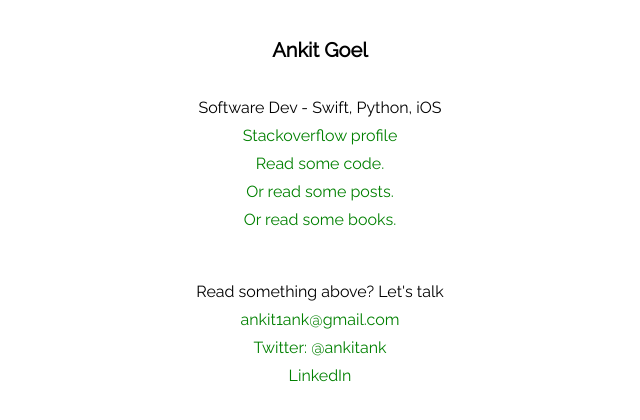
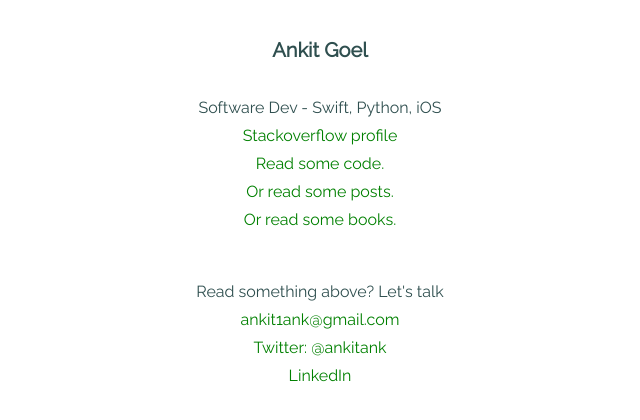
Before and after one commit to ankit1ank/ankitgoel, a plain HTML site: page Resources/Views/index.html in a window 1280 px wide. Shown: the whole page, without its empty margins (320-960 px from the left). Drawn offline with Linux system fonts and the light colour scheme.

Commit message:
Remove pure black

```diff
--- a/Resources/Views/index.html
+++ b/Resources/Views/index.html
@@ -7,7 +7,7 @@
 body {
     text-align: center;
     background: white;
-    color: black;
+    color: darkslategrey;
     font-family: 'Raleway', sans-serif;
     background-size: cover;
     margin-left: 10%;
```
